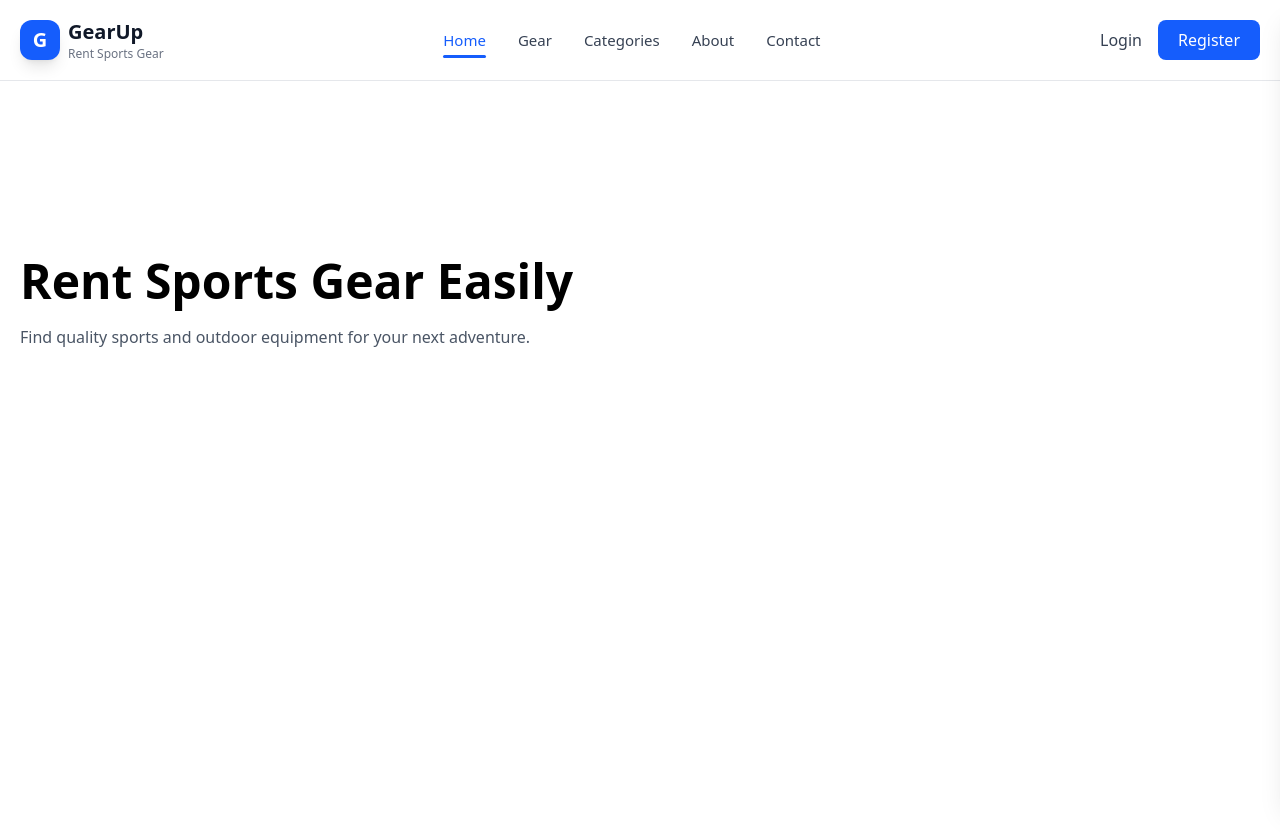
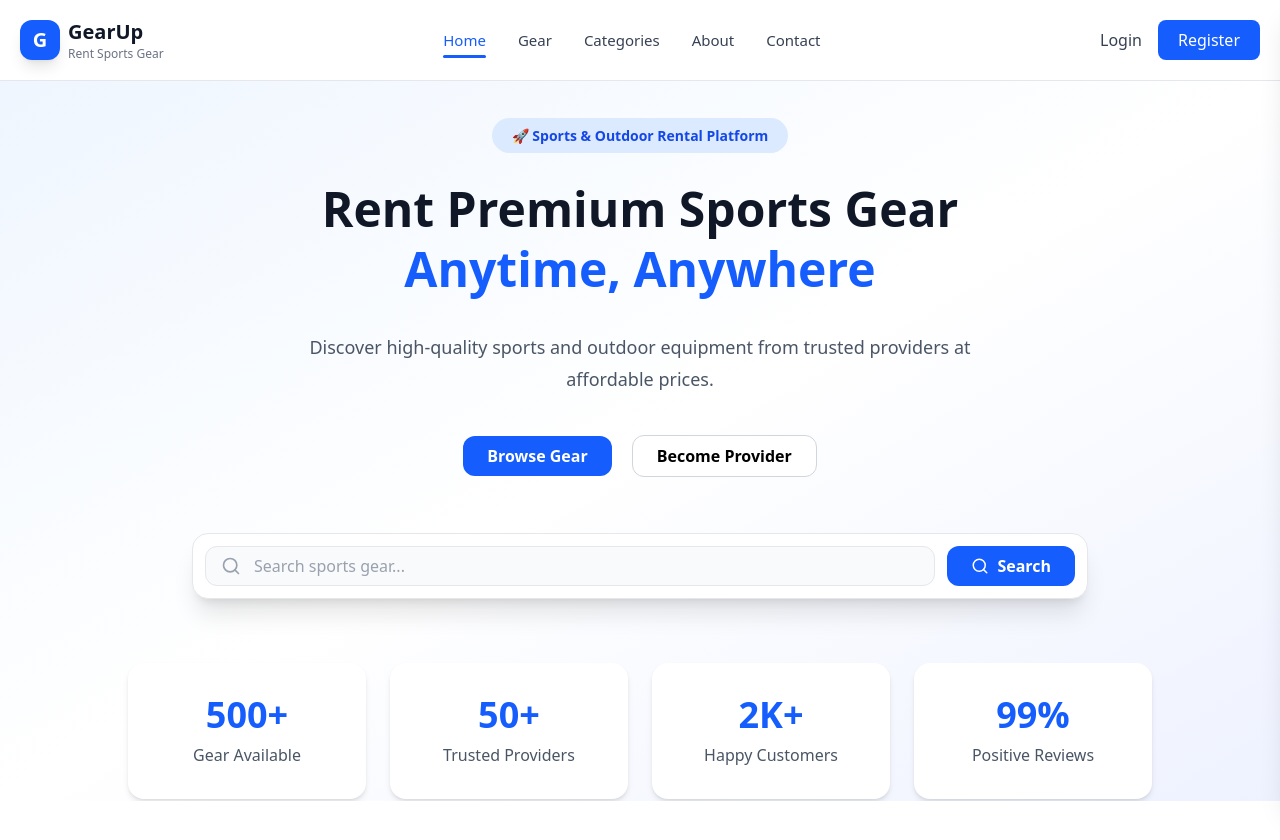
Before and after one commit to Asadul1120/GearUp-Client, a Next.js app: page / in a window 1280 px wide. Shown: the top 840 px of the page. After the commit the page ends 801 px from the top, so only its background shows below. Built offline with nearby package versions, Linux system fonts and the light colour scheme.

Commit message:
add hero in project

```diff
--- /dev/null
+++ b/app/(auth)/login/page.tsx
@@ -0,0 +1,10 @@
+
+function LoginPage() {
+  return (
+    <div>
+      <h1>Login Page</h1>
+    </div>
+  );
+}
+
+export default LoginPage;
--- /dev/null
+++ b/app/(auth)/register/page.tsx
@@ -0,0 +1,11 @@
+
+
+function RegisterPage() {
+  return (
+    <div>
+      <h1>Register Page</h1>
+    </div>
+  )
+}
+
+export default RegisterPage
--- /dev/null
+++ b/app/_components/hero/Hero.tsx
@@ -0,0 +1,21 @@
+import HeroContent from "./HeroContent";
+import HeroSearch from "./HeroSearch";
+import HeroStats from "./HeroStats";
+
+const Hero = () => {
+  return (
+    <section className="bg-linear-to-br from-blue-50 via-white to-indigo-50">
+      <div className="mx-auto flex min-h-[90vh] max-w-7xl flex-col items-center justify-center px-5">
+
+        <HeroContent />
+
+        <HeroSearch />
+
+        <HeroStats />
+
+      </div>
+    </section>
+  );
+};
+
+export default Hero;
--- /dev/null
+++ b/app/_components/hero/HeroContent.tsx
@@ -0,0 +1,45 @@
+import Link from "next/link";
+
+const HeroContent = () => {
+  return (
+    <div className="max-w-4xl mt-10 text-center">
+
+      <span className="rounded-full bg-blue-100 px-5 py-2 text-sm font-semibold text-blue-700">
+        🚀 Sports & Outdoor Rental Platform
+      </span>
+
+      <h1 className="mt-8 text-3xl font-extrabold leading-tight text-gray-900 lg:text-5xl">
+        Rent Premium Sports Gear
+        <span className="block text-blue-600">
+          Anytime, Anywhere
+        </span>
+      </h1>
+
+      <p className="mx-auto mt-8 max-w-2xl text-lg leading-8 text-gray-600">
+        Discover high-quality sports and outdoor equipment
+        from trusted providers at affordable prices.
+      </p>
+
+      <div className="mt-10 flex flex-wrap items-center justify-center gap-5">
+
+        <Link
+          href="/gear"
+          className="rounded-xl bg-blue-600 px-6 py-2 font-semibold text-white transition hover:bg-blue-700"
+        >
+          Browse Gear
+        </Link>
+
+        <Link
+          href="/register"
+          className="rounded-xl border border-gray-300 bg-white px-6 py-2 font-semibold transition hover:border-blue-600 hover:text-blue-600"
+        >
+          Become Provider
+        </Link>
+
+      </div>
+
+    </div>
+  );
+};
+
+export default HeroContent;
--- /dev/null
+++ b/app/_components/hero/HeroSearch.tsx
@@ -0,0 +1,35 @@
+import { Search } from "lucide-react";
+
+const HeroSearch = () => {
+  return (
+    <div className="mt-14 w-full max-w-4xl">
+      <div className="flex flex-col gap-3 rounded-2xl border border-gray-200 bg-white p-3 shadow-xl md:flex-row md:items-center">
+
+        {/* Search Input */}
+        <div className="relative flex-1">
+          <Search
+            size={20}
+            className="absolute left-4 top-1/2 -translate-y-1/2 text-gray-400"
+          />
+
+          <input
+            type="text"
+            placeholder="Search sports gear..."
+            className="h-10 w-full rounded-xl border border-gray-200 bg-gray-50 pl-12 pr-4 text-gray-700 placeholder:text-gray-400 outline-none transition-all duration-300 focus:border-blue-600 focus:bg-white"
+          />
+        </div>
+
+        {/* Search Button */}
+        <button
+          className="flex items-center justify-center gap-2 rounded-xl bg-blue-600 px-6 py-2 font-semibold text-white transition-all duration-300 hover:bg-blue-700 hover:shadow-lg active:scale-95"
+        >
+          <Search size={18} />
+          Search
+        </button>
+
+      </div>
+    </div>
+  );
+};
+
+export default HeroSearch;
--- /dev/null
+++ b/app/_components/hero/HeroStats.tsx
@@ -0,0 +1,43 @@
+const stats = [
+  {
+    number: "500+",
+    title: "Gear Available",
+  },
+  {
+    number: "50+",
+    title: "Trusted Providers",
+  },
+  {
+    number: "2K+",
+    title: "Happy Customers",
+  },
+  {
+    number: "99%",
+    title: "Positive Reviews",
+  },
+];
+
+const HeroStats = () => {
+  return (
+    <div className="mt-16 grid w-full max-w-5xl grid-cols-2 gap-6 lg:grid-cols-4">
+
+      {stats.map((item) => (
+        <div
+          key={item.title}
+          className="rounded-2xl bg-white p-8 text-center shadow-md"
+        >
+          <h2 className="text-4xl font-bold text-blue-600">
+            {item.number}
+          </h2>
+
+          <p className="mt-2 text-gray-600">
+            {item.title}
+          </p>
+        </div>
+      ))}
+
+    </div>
+  );
+};
+
+export default HeroStats;
--- a/app/page.tsx
+++ b/app/page.tsx
@@ -1,15 +1,9 @@
+import Hero from "@/app/_components/hero/Hero";
+
 export default function HomePage() {
   return (
-    <main className="min-h-screen pt-24">
-      <section className="mx-auto max-w-7xl px-5 py-20">
-        <h1 className="text-5xl font-bold">
-          Rent Sports Gear Easily
-        </h1>
-
-        <p className="mt-5 max-w-xl text-gray-600">
-          Find quality sports and outdoor equipment for your next adventure.
-        </p>
-      </section>
+    <main>
+      <Hero />
     </main>
   );
 }
```
